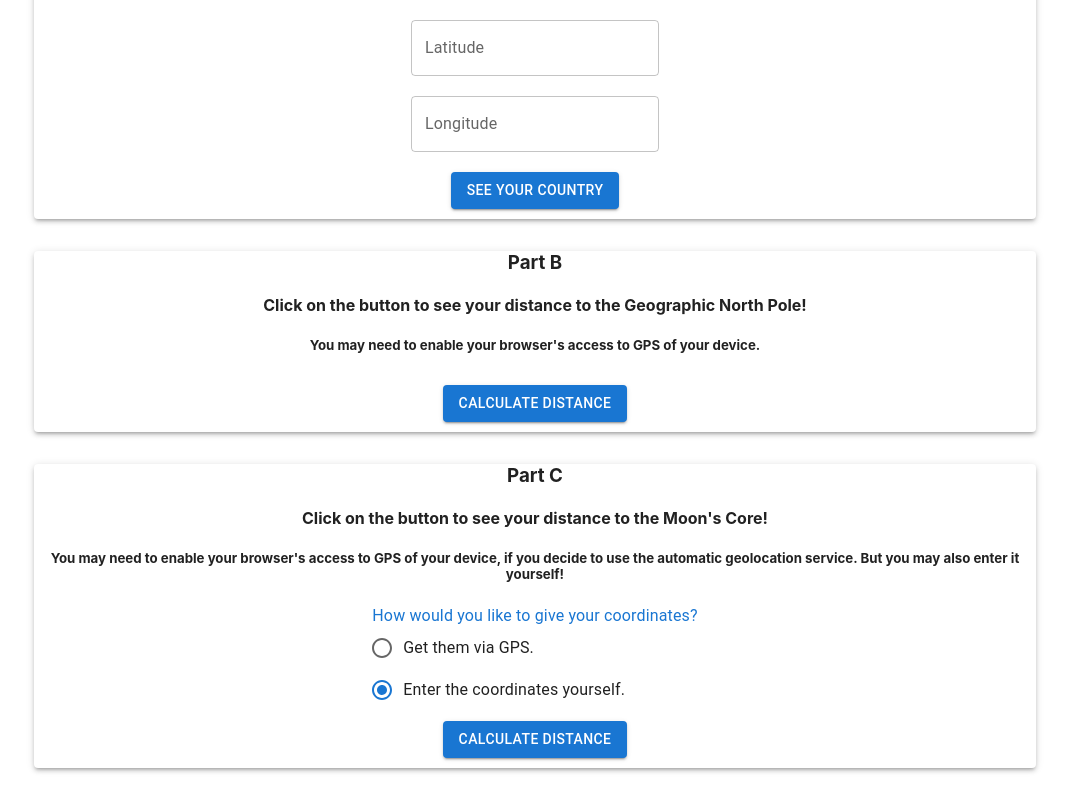
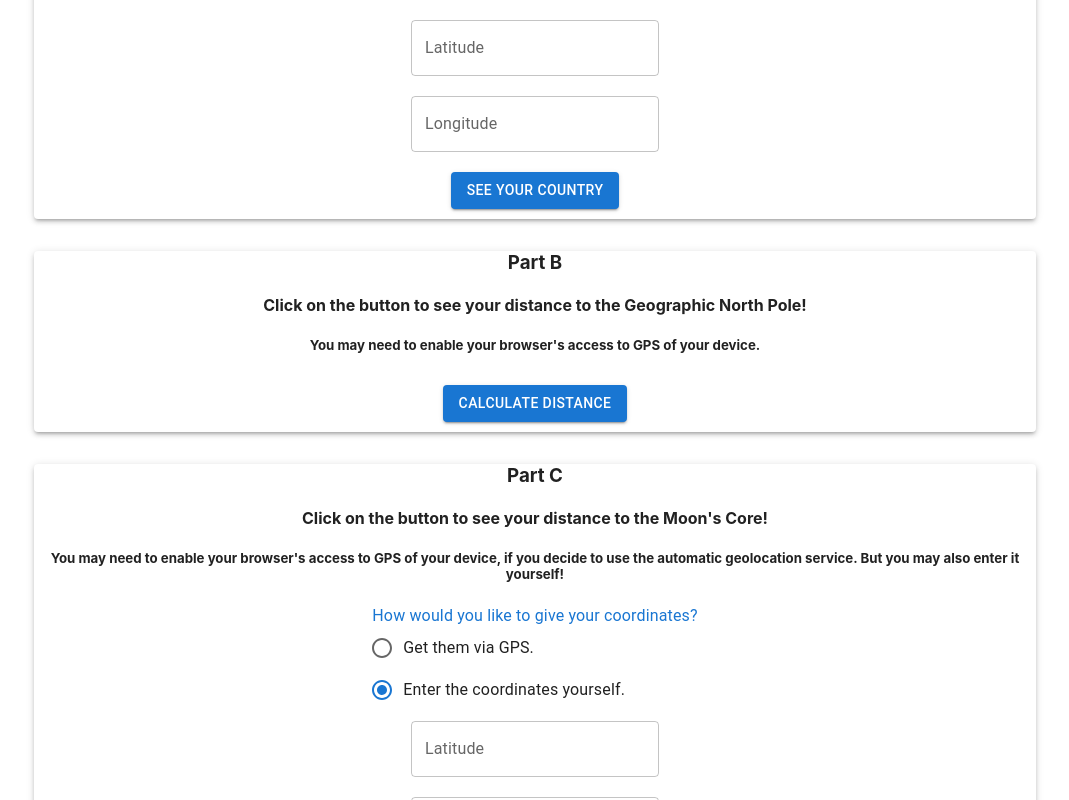
Before and after one commit to burakyuslu/CS458-Project-3, a React (Create React App) app in the folder cs458-project-3/: page / in a window 1280 px wide. Both pictures are taken after a click on the label "Enter the coordinates yourself.". Shown: the part 168-968 px from the top of the page, without its empty margins (105-1174 px from the left). Built offline with nearby package versions, Linux system fonts and the light colour scheme.

Commit message:
part c initial implementation finished

```diff
--- a/cs458-project-3/src/App.js
+++ b/cs458-project-3/src/App.js
@@ -127,6 +127,33 @@ function App() {
                   </RadioGroup>
                </FormControl> <br/>
 
+               {!part3SelectedRadio &&
+
+                  <TextField
+                     id="part-c-field-1-id"
+                     label="Latitude"
+                     // type="text"
+                     // autoComplete="current-password"
+                     inputProps={{"data-testid": "part-c-field-1"}}
+                     style={{margin: "1%"}}
+                  />
+               }
+               {!part3SelectedRadio && <br/>  }
+
+               { !part3SelectedRadio &&
+                  <TextField
+                     id="part-c-field-2-id"
+                     label="Longitude"
+                     // type="text"
+                     // autoComplete="current-password"
+                     inputProps={{ "data-testid": "part-c-field-2" }}
+                     style={{margin:"1%"}}
+                  />
+               }
+
+               {!part3SelectedRadio && <br/>  }
+
+
                { part3SelectedRadio &&
                   <Button variant="contained" onClick={calculatePartCGPS} data-testid="part-c-button-1" style={{margin:"1%"}}>Calculate Distance</Button>
                }
```
